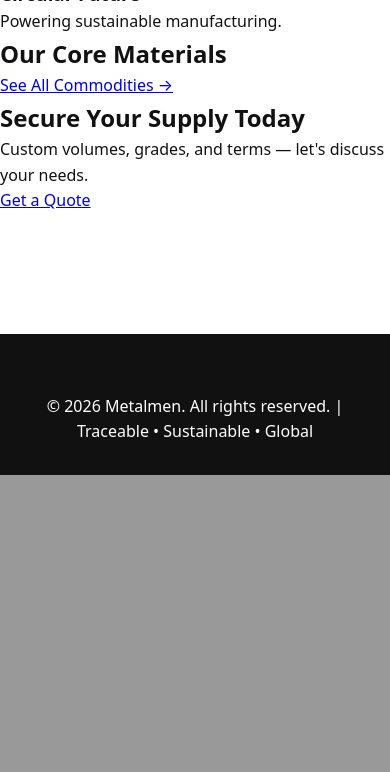
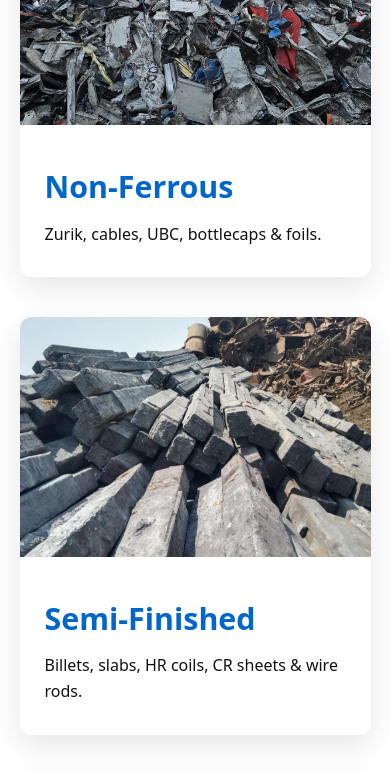
Before and after one commit to DrProdigy1/render-flask-deployment1, a Flask app: template templates/home.html in a window 390 px wide. Shown: the part 1516-2288 px from the top of the page. Before the commit the page ends 1991 px from the top, so only its background shows below. Run offline with Flask 3, Linux system fonts and the light colour scheme; the template is opened without the code that fills it, so the values that code supplies are empty.

Commit message:
Update home.html

```diff
--- a/templates/home.html
+++ b/templates/home.html
@@ -1,118 +1,22 @@
 {% extends "base.html" %}
-
 {% block content %}
 
-<!-- Hero: Full-screen, visual-first – like Apple's product heroes -->
-<section class="relative h-screen flex items-center justify-center overflow-hidden bg-black">
-    <!-- Background image – replace with your best high-res metal/recycling/shipping shot -->
-    <div class="absolute inset-0">
-        <img
-            src="{{ url_for('static', filename='images/hero-premium-metals.jpg') }}"
-            alt="Premium responsibly sourced materials"
-            class="w-full h-full object-cover brightness-75 scale-105 transition-transform duration-[1500ms] ease-out"
-        >
-        <!-- Stronger overlay for readability on dark image -->
-        <div class="absolute inset-0 bg-gradient-to-t from-black/80 via-black/50 to-transparent"></div>
-    </div>
-
-    <!-- Content – centered, minimal text -->
-    <div class="relative z-10 text-center px-6 max-w-5xl">
-        <h1 class="text-5xl sm:text-6xl md:text-7xl lg:text-8xl font-semibold tracking-tight text-white leading-none mb-6">
-            Responsible sourcing.<br>Global confidence.
-        </h1>
-        <p class="text-xl md:text-3xl text-gray-200 font-light max-w-3xl mx-auto">
-            Traceable metals and materials for the industries shaping tomorrow.
-        </p>
-        <div class="mt-10 flex flex-col sm:flex-row gap-6 justify-center">
-            <a href="/services" class="px-10 py-5 bg-white text-black text-lg font-medium rounded-full hover:bg-gray-200 transition">
-                Discover Commodities
-            </a>
-            <a href="/contact" class="px-10 py-5 border-2 border-white text-white text-lg font-medium rounded-full hover:bg-white/10 transition">
-                Contact Us
-            </a>
-        </div>
+<section class="hero" style="position:relative;height:100vh;min-height:650px;display:flex;align-items:center;justify-content:center;text-align:center;color:white;overflow:hidden;background-image:url('{{ url_for('static', filename='images/hero1.jpg') }}');background-size:cover;background-position:center;">
+    <div style="position:absolute;inset:0;background:rgba(0,0,0,0.45);"></div>
+    <div style="position:relative;z-index:2;max-width:920px;padding:0 20px;">
+        <h1 style="font-size:4.2rem;line-height:1.05;margin-bottom:1rem;">Responsible sourcing.<br>Global confidence.</h1>
+        <p style="font-size:1.7rem;margin-bottom:2.8rem;">Where deep industry experience meets flawless execution.</p>
+        <a href="/services" class="btn" style="font-size:1.25rem;padding:18px 50px;">Explore Our Commodities</a>
     </div>
 </section>
 
-<!-- Value pillars – large, centered, icon + short text (Apple-style simplicity) -->
-<section class="py-32 md:py-48 bg-white">
-    <div class="max-w-7xl mx-auto px-6 grid grid-cols-1 md:grid-cols-3 gap-16 md:gap-24 text-center">
-        <div>
-            <div class="mb-10">
-                <!-- Replace with actual SVG/icon if you have; or use emoji/temp image -->
-                <img src="{{ url_for('static', filename='images/icon-trace.svg') }}" alt="Traceability" class="h-24 mx-auto">
-            </div>
-            <h3 class="text-4xl font-semibold mb-6">Full Traceability</h3>
-            <p class="text-xl text-gray-600">Every lot documented from origin to delivery.</p>
-        </div>
-        <div>
-            <div class="mb-10">
-                <img src="{{ url_for('static', filename='images/icon-global.svg') }}" alt="Global" class="h-24 mx-auto">
-            </div>
-            <h3 class="text-4xl font-semibold mb-6">Worldwide Delivery</h3>
-            <p class="text-xl text-gray-600">Reliable supply to every major market.</p>
-        </div>
-        <div>
-            <div class="mb-10">
-                <img src="{{ url_for('static', filename='images/icon-circular.svg') }}" alt="Sustainable" class="h-24 mx-auto">
-            </div>
-            <h3 class="text-4xl font-semibold mb-6">Circular Future</h3>
-            <p class="text-xl text-gray-600">Powering sustainable manufacturing.</p>
-        </div>
-    </div>
-</section>
-
-<!-- Commodities teaser – big images, minimal text, scroll-reveal feel -->
-<section class="py-32 md:py-48 bg-gray-50">
-    <div class="max-w-7xl mx-auto px-6">
-        <div class="text-center mb-20">
-            <h2 class="text-5xl md:text-7xl font-semibold tracking-tight text-gray-900">
-                Our Core Materials
-            </h2>
-        </div>
-
-        <div class="grid grid-cols-1 md:grid-cols-3 gap-12">
-            {% for service in services[:3] %}
-            <a href="/services" class="group block rounded-3xl overflow-hidden bg-white shadow-xl hover:shadow-2xl transition-all duration-500">
-                <div class="aspect-[4/3] overflow-hidden">
-                    <img
-                        src="{{ url_for('static', filename='images/' + service.image) }}"
-                        alt="{{ service.title }}"
-                        class="w-full h-full object-cover group-hover:scale-110 transition-transform duration-700 ease-out"
-                    >
-                </div>
-                <div class="p-10 text-center">
-                    <h3 class="text-3xl font-semibold text-gray-900 mb-4">
-                        {{ service.title }}
-                    </h3>
-                    <p class="text-lg text-gray-600 line-clamp-2">
-                        {{ service.desc | truncate(100) }}
-                    </p>
-                </div>
-            </a>
-            {% endfor %}
-        </div>
-
-        <div class="text-center mt-20">
-            <a href="/services" class="inline-block px-12 py-6 bg-black text-white text-xl font-medium rounded-full hover:bg-gray-800 transition">
-                See All Commodities →
-            </a>
-        </div>
-    </div>
-</section>
-
-<!-- Final strong CTA – full-width, bold -->
-<section class="py-32 bg-black text-white">
-    <div class="max-w-5xl mx-auto px-6 text-center">
-        <h2 class="text-5xl md:text-6xl font-semibold mb-10">
-            Secure Your Supply Today
-        </h2>
-        <p class="text-2xl text-gray-300 mb-12 max-w-3xl mx-auto">
-            Custom volumes, grades, and terms — let's discuss your needs.
-        </p>
-        <a href="/contact" class="inline-block px-16 py-8 bg-white text-black text-2xl font-semibold rounded-full hover:bg-gray-200 transition">
-            Get a Quote
-        </a>
+<section style="padding:100px 5%;max-width:1300px;margin:0 auto;">
+    <div style="display:grid;grid-template-columns:repeat(auto-fit,minmax(340px,1fr));gap:40px;">
+        <a href="/services#ferrous" style="text-decoration:none;color:inherit;"><div style="border-radius:12px;overflow:hidden;box-shadow:0 10px 30px rgba(0,0,0,0.1);transition:transform .3s;"><img src="{{ url_for('static', filename='images/ferrous.jpg') }}" style="width:100%;height:240px;object-fit:cover;"><div style="padding:30px 25px;background:white;"><h2 style="font-size:1.9rem;margin-bottom:10px;color:#0066cc;">Ferrous</h2><p>Shredded steel, HMS, bushling, PNS, cast iron & rail scrap.</p></div></div></a>
+        <a href="/services#nonferrous" style="text-decoration:none;color:inherit;"><div style="border-radius:12px;overflow:hidden;box-shadow:0 10px 30px rgba(0,0,0,0.1);transition:transform .3s;"><img src="{{ url_for('static', filename='images/non-ferrous.jpg') }}" style="width:100%;height:240px;object-fit:cover;"><div style="padding:30px 25px;background:white;"><h2 style="font-size:1.9rem;margin-bottom:10px;color:#0066cc;">Non-Ferrous</h2><p>Zurik, cables, UBC, bottlecaps & foils.</p></div></div></a>
+        <a href="/services#semifinished" style="text-decoration:none;color:inherit;"><div style="border-radius:12px;overflow:hidden;box-shadow:0 10px 30px rgba(0,0,0,0.1);transition:transform .3s;"><img src="{{ url_for('static', filename='images/semi-finished.jpg') }}" style="width:100%;height:240px;object-fit:cover;"><div style="padding:30px 25px;background:white;"><h2 style="font-size:1.9rem;margin-bottom:10px;color:#0066cc;">Semi-Finished</h2><p>Billets, slabs, HR coils, CR sheets & wire rods.</p></div></div></a>
+        <a href="/services#wastepaper" style="text-decoration:none;color:inherit;"><div style="border-radius:12px;overflow:hidden;box-shadow:0 10px 30px rgba(0,0,0,0.1);transition:transform .3s;"><img src="https://freerangestock.com/sample/144812/trash-can--discarded-paper.jpg" style="width:100%;height:240px;object-fit:cover;"><div style="padding:30px 25px;background:white;"><h2 style="font-size:1.9rem;margin-bottom:10px;color:#0066cc;">Waste Paper</h2><p>OCC, SOP, newsprint, magazines & mixed grades.</p></div></div></a>
+        <a href="/services#plastics" style="text-decoration:none;color:inherit;"><div style="border-radius:12px;overflow:hidden;box-shadow:0 10px 30px rgba(0,0,0,0.1);transition:transform .3s;"><img src="https://assets.mixkit.co/videos/45279/45279-thumb-720-0.jpg" style="width:100%;height:240px;object-fit:cover;"><div style="padding:30px 25px;background:white;"><h2 style="font-size:1.9rem;margin-bottom:10px;color:#0066cc;">Plastics</h2><p>PET, HDPE, PP, LDPE & PVC recycling grades.</p></div></div></a>
     </div>
 </section>
 
```
